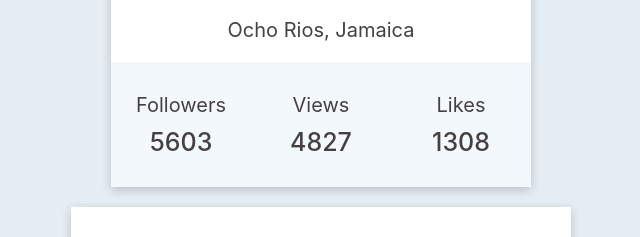
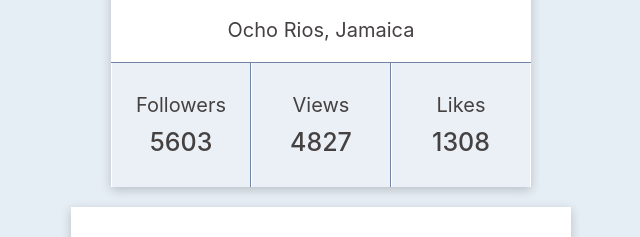
Before and after one commit to ViktoriiaZinec/goit-react-hw-01--components, a React (Create React App) app: page / in a window 1280 px wide. Shown: the part 363-600 px from the top of the page, without its empty margins (319-959 px from the left). Built offline with nearby package versions, Linux system fonts and the light colour scheme.

Commit message:
Add lines

```diff
--- a/src/components/Profile/Profile.module.css
+++ b/src/components/Profile/Profile.module.css
@@ -25,16 +25,19 @@
   padding: 0;
   width: inherit;
   color: #464141;
-  background-color: black;
+  border-top: 1px solid #7285a5;
 }
 .stats > li {
   display: flex;
   flex-direction: column;
   align-items: center;
-  min-width: 120px;
+  min-width: 118px;
   padding: 30px 10px;
   gap: 10px;
-  background-color: #f3f8fc;
+  background-color: #eaf0f6;
+}
+.stats > li:not(:last-child) {
+  border-right: 1px solid #7285a5;
 }
 .quantity {
   font-size: 25px;
```
